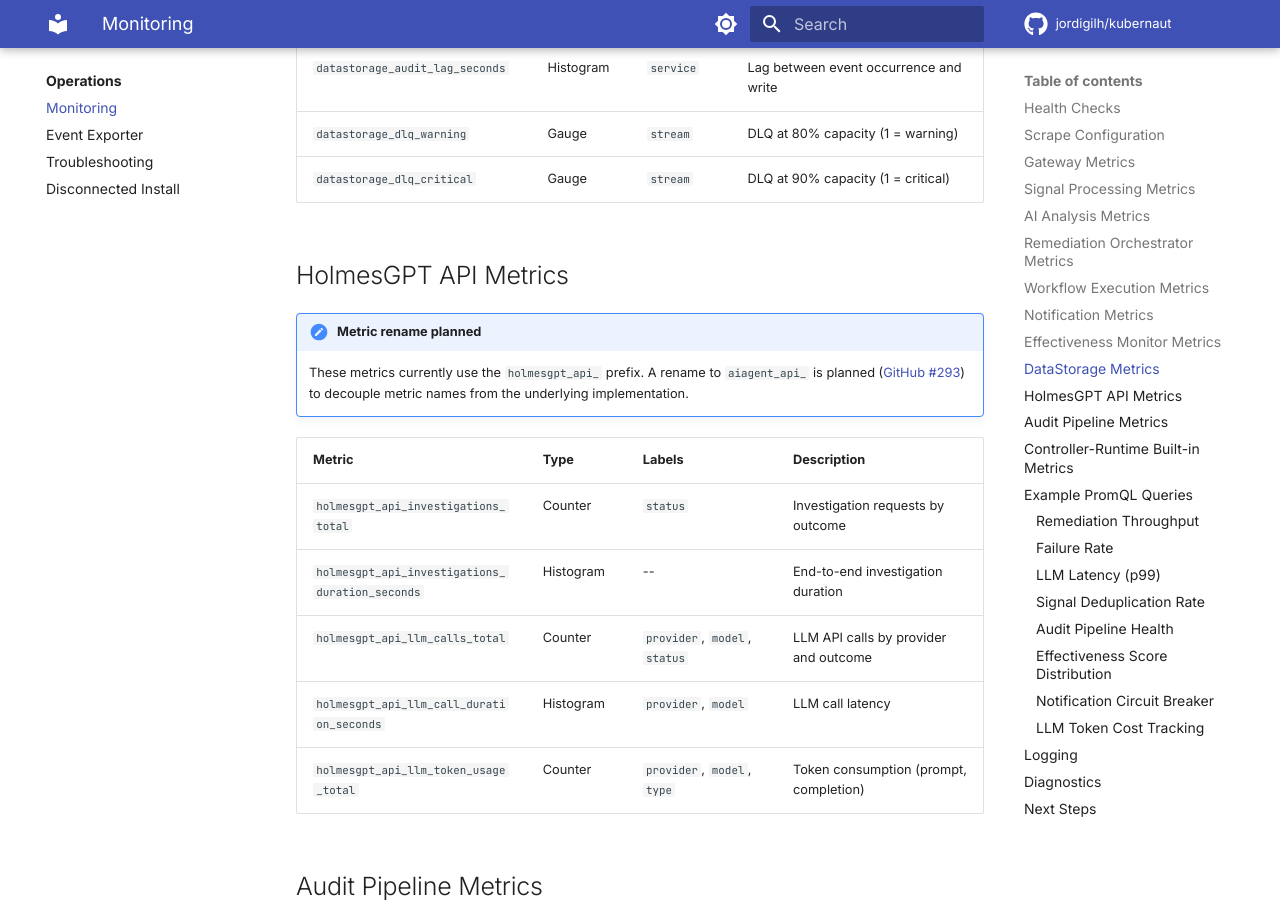
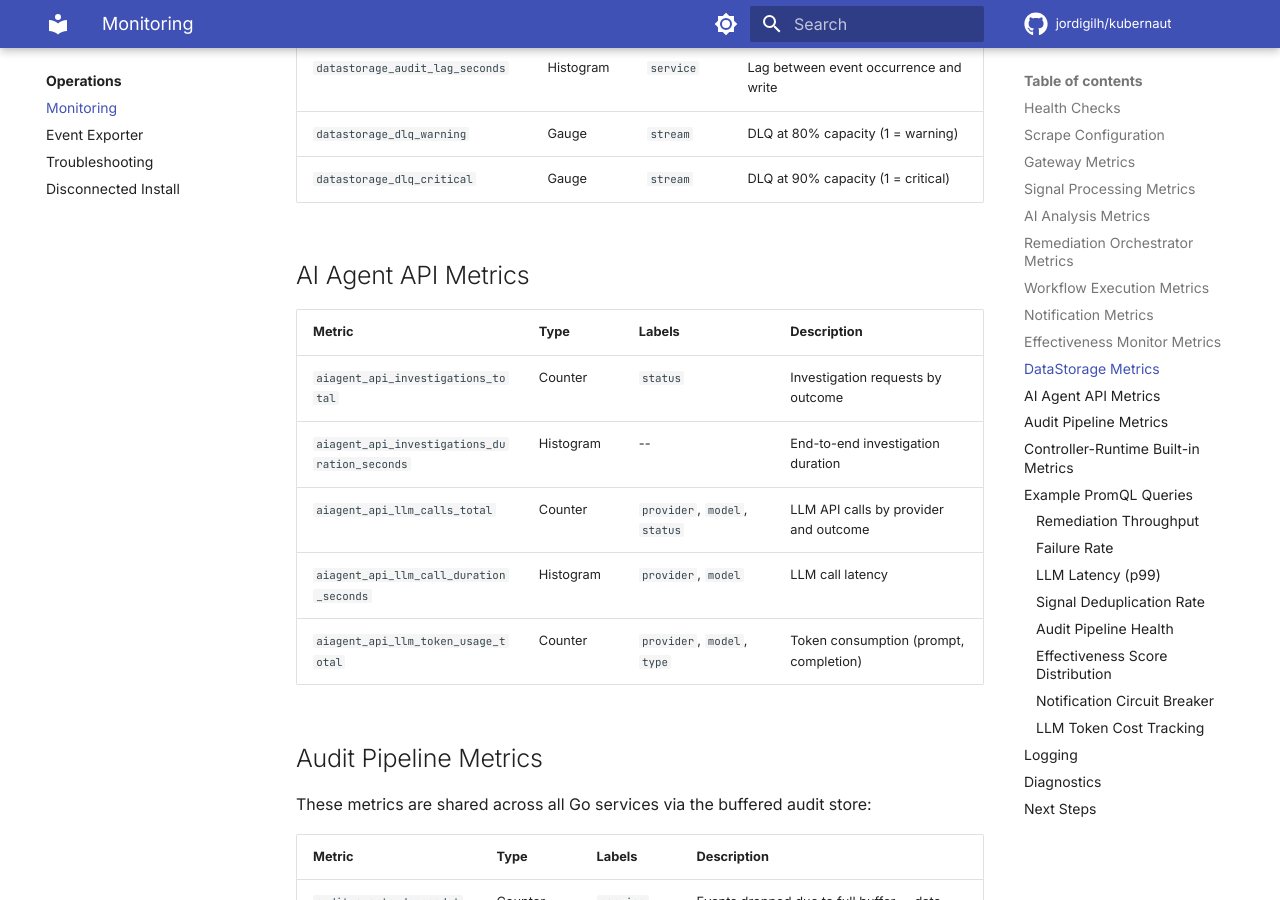
Before and after one commit to jordigilh/kubernaut-docs, an MkDocs documentation site: the page built from docs/operations/monitoring.md, in a window 1280 px wide and 900 px high, scrolled down 5008 px. Built offline with MkDocs 1.6.1 and Material for MkDocs 9.7.7, drawn with Linux system fonts in a browser that asks for light colours; comment, search, counter and statistics services are not loaded; the version menu is left out; some of the changed text lies outside the part shown.

Commit message:
docs: rename holmesgpt_api_ metrics prefix to aiagent_api_
Reflect the prefix rename shipped in kubernaut#427 — update the metric
reference table, PromQL examples, and remove the stale "rename planned"
admonition.

Closes #8

Made-with: Cursor

````diff
--- a/docs/operations/monitoring.md
+++ b/docs/operations/monitoring.md
@@ -116,18 +116,15 @@ scrape_configs:
 | `datastorage_dlq_warning` | Gauge | `stream` | DLQ at 80% capacity (1 = warning) |
 | `datastorage_dlq_critical` | Gauge | `stream` | DLQ at 90% capacity (1 = critical) |
 
-## HolmesGPT API Metrics
-
-!!! note "Metric rename planned"
-    These metrics currently use the `holmesgpt_api_` prefix. A rename to `aiagent_api_` is planned ([GitHub #293](https://github.com/jordigilh/kubernaut/issues/293)) to decouple metric names from the underlying implementation.
+## AI Agent API Metrics
 
 | Metric | Type | Labels | Description |
 |---|---|---|---|
-| `holmesgpt_api_investigations_total` | Counter | `status` | Investigation requests by outcome |
-| `holmesgpt_api_investigations_duration_seconds` | Histogram | -- | End-to-end investigation duration |
-| `holmesgpt_api_llm_calls_total` | Counter | `provider`, `model`, `status` | LLM API calls by provider and outcome |
-| `holmesgpt_api_llm_call_duration_seconds` | Histogram | `provider`, `model` | LLM call latency |
-| `holmesgpt_api_llm_token_usage_total` | Counter | `provider`, `model`, `type` | Token consumption (prompt, completion) |
+| `aiagent_api_investigations_total` | Counter | `status` | Investigation requests by outcome |
+| `aiagent_api_investigations_duration_seconds` | Histogram | -- | End-to-end investigation duration |
+| `aiagent_api_llm_calls_total` | Counter | `provider`, `model`, `status` | LLM API calls by provider and outcome |
+| `aiagent_api_llm_call_duration_seconds` | Histogram | `provider`, `model` | LLM call latency |
+| `aiagent_api_llm_token_usage_total` | Counter | `provider`, `model`, `type` | Token consumption (prompt, completion) |
 
 ## Audit Pipeline Metrics
 
@@ -173,7 +170,7 @@ sum(rate(kubernaut_remediationorchestrator_phase_transitions_total{to_phase=~"Co
 ### LLM Latency (p99)
 
 ```promql
-histogram_quantile(0.99, rate(holmesgpt_api_llm_call_duration_seconds_bucket[5m]))
+histogram_quantile(0.99, rate(aiagent_api_llm_call_duration_seconds_bucket[5m]))
 ```
 
 ### Signal Deduplication Rate
@@ -213,7 +210,7 @@ kubernaut_notification_channel_circuit_breaker_state{channel="slack"} > 0
 
 ```promql
 # Tokens consumed per hour by provider
-sum by (provider, type) (increase(holmesgpt_api_llm_token_usage_total[1h]))
+sum by (provider, type) (increase(aiagent_api_llm_token_usage_total[1h]))
 ```
 
 ## Logging
````
